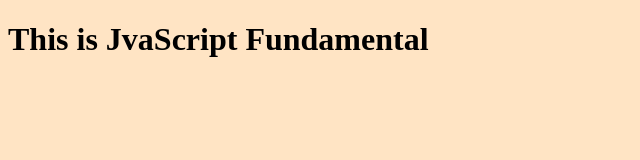
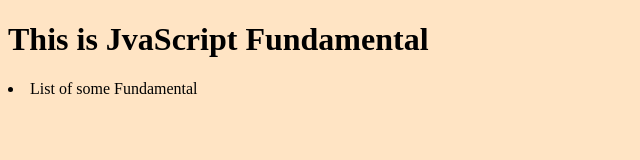
Before and after one commit to abhishek-sharma28/JavaScript-Fundamental, a plain HTML site: page index.html in a window 1280 px wide. Shown: the whole page, without its empty margins (0-640 px from the left). Drawn offline with Linux system fonts and the light colour scheme.

Commit message:
JavaScript Fundamental

```diff
--- a/index.html
+++ b/index.html
@@ -8,6 +8,7 @@
 </head>
 <body>
     <h1>This is JvaScript Fundamental</h1>
+    <li>List of some Fundamental</li>
     <script src="index.js"></script>
 </body>
 </html>
```
